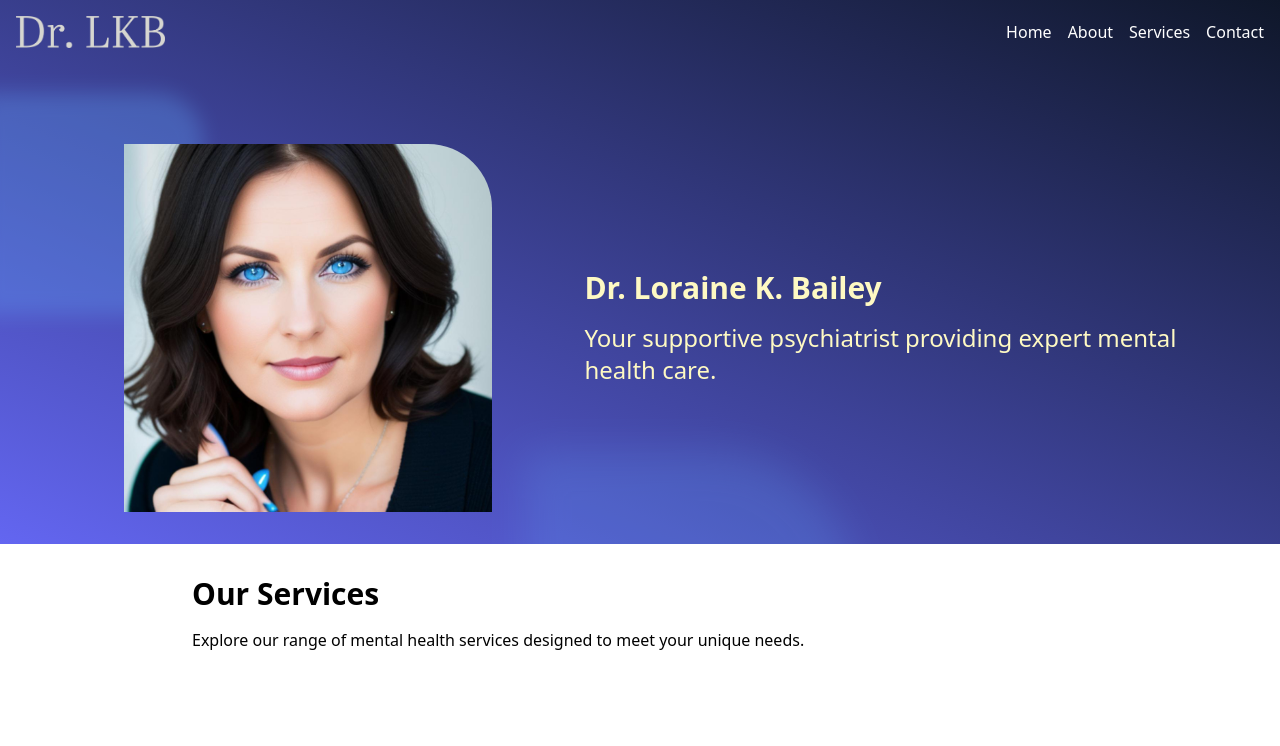
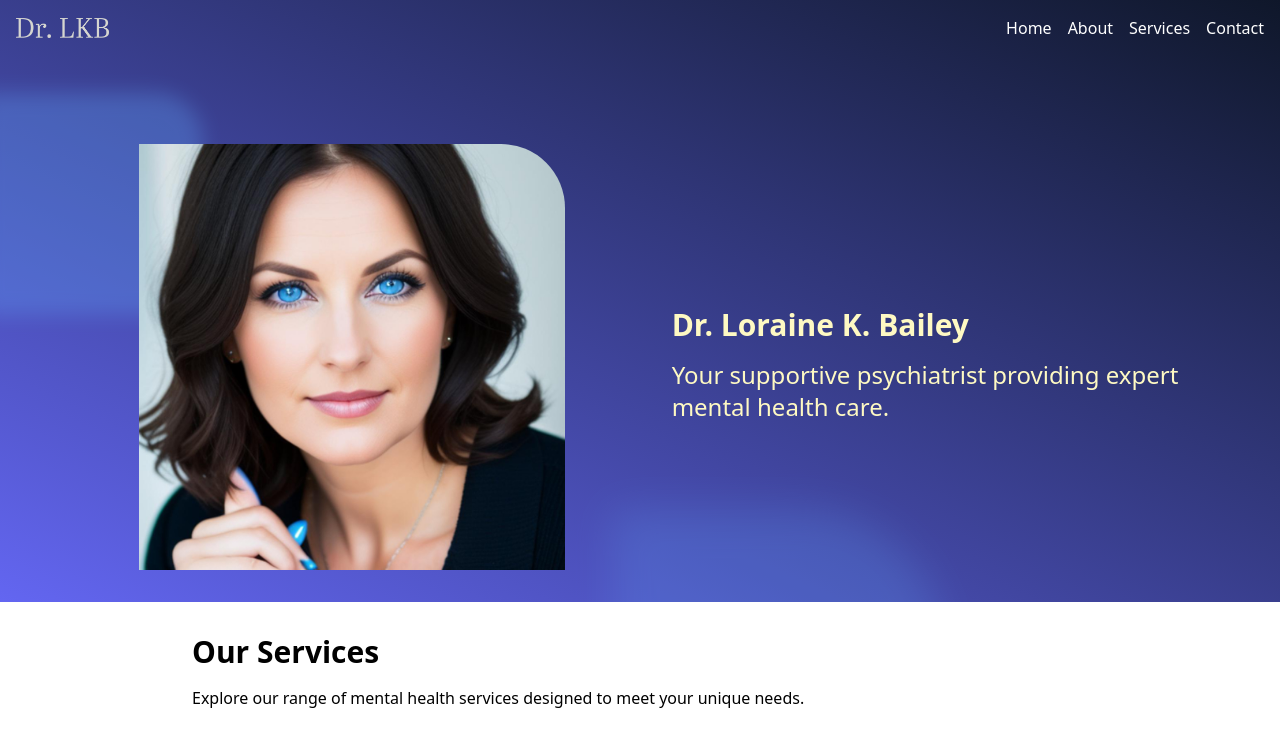
Before and after one commit to davis9001/psychologist-svelte, a SvelteKit app: page / in a window 1280 px wide. Shown: the top 746 px of the page. Built offline with nearby package versions, Linux system fonts and the light colour scheme.

Commit message:
Add logo and resize headshot

```diff
--- a/src/routes/+page.svelte
+++ b/src/routes/+page.svelte
@@ -6,7 +6,7 @@
     <!-- Logo on the left -->
     <div class="flex items-center">
       <a href="/" class=""
-        ><img src="logo.webp" alt="Logo" class="h-4 lg:h-8 mr-2" />
+        ><img src="logo.webp" alt="Logo" class="h-4 lg:h-5 mr-2" />
       </a>
     </div>
 
@@ -24,7 +24,7 @@
     class="lg:flex items-center justify-center p-8 pt-36 2xl:min-h-screen overflow-hidden bg-gradient-to-tr from-indigo-500 to-slate-900 text-yellow-100"
   >
     <!-- Headshot with rounded corner -->
-    <div class="hero-headshot w-1/2">
+    <div class="hero-headshot w-10/12 lg:w-2/3">
       <img
         src="main-headshot.jpg"
         alt="Psychiatrist Headshot"
@@ -34,7 +34,7 @@
 
     <!-- Text on the right -->
     <div class="max-w-2xl">
-      <h1 class="text-3xl 2xl:text-6xl font-bold mb-4">
+      <h1 class="text-3xl 2xl:text-6xl font-bold my-4">
         Dr. Loraine K. Bailey
       </h1>
       <p class="text-2xl">
```
Also changed, not shown: 1 other file (tests, documents, lock files or other folders).
